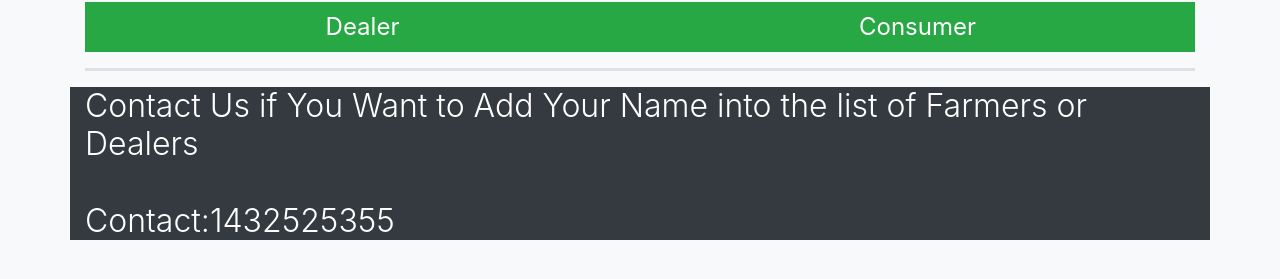
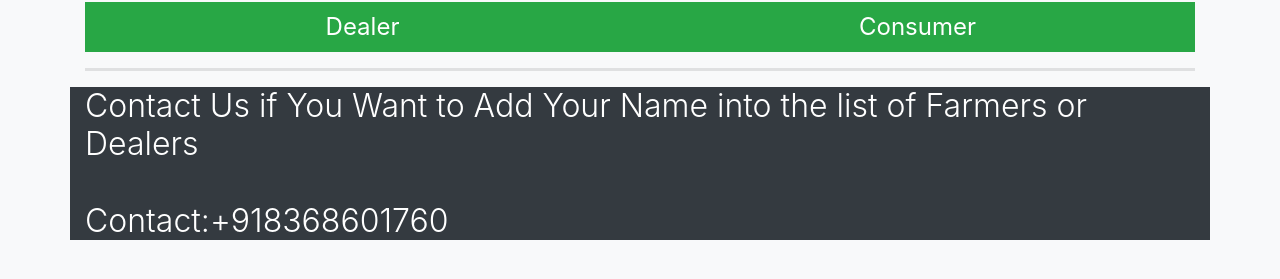
Before and after one commit to farmeragronomy/farmeragronomy.github.io, a plain HTML site: page index.html in a window 1280 px wide. Shown: the part 323-602 px from the top of the page. Drawn offline with nearby package versions, Linux system fonts and the light colour scheme.

Commit message:
Update index.html

```diff
--- a/index.html
+++ b/index.html
@@ -48,7 +48,7 @@
         Contact Us if You Want to Add Your Name into the list of Farmers or
         Dealers
         <br /><br />
-        Contact:1432525355
+        Contact:+918368601760
       </h3>
     </div>
     <script src="main.js"></script>
```
